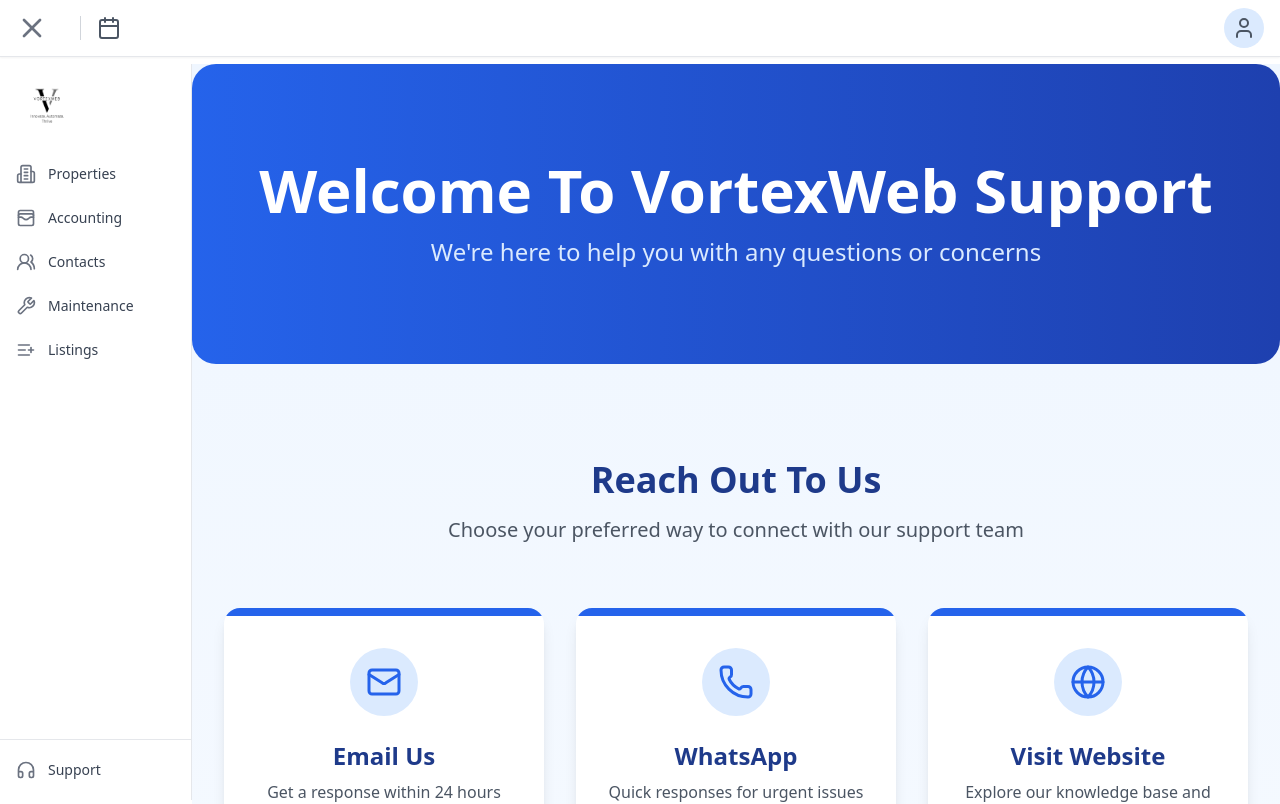
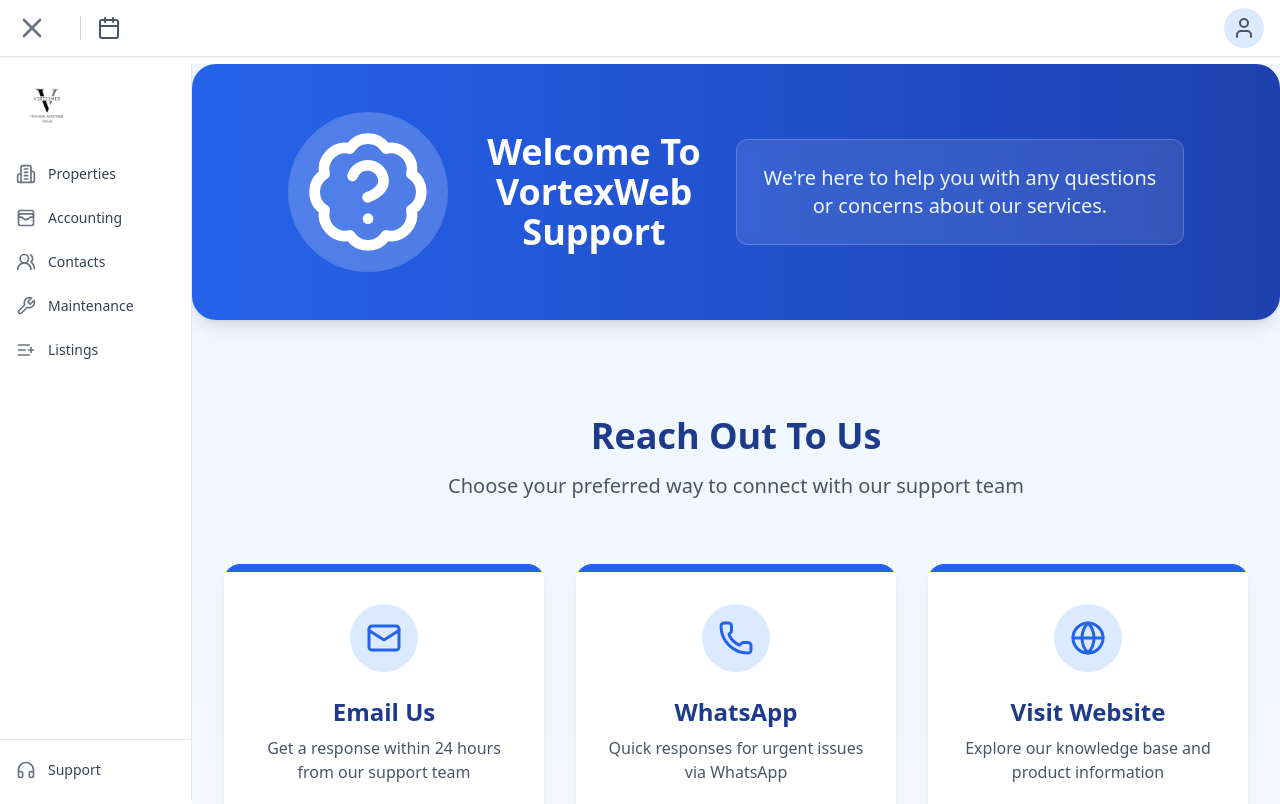
Before and after one commit to VortexWeb-Dev/aghali-property-management, a React (Vite) app: page /support in a window 1280 px wide. Shown: the top 804 px of the page. Built offline with nearby package versions, Linux system fonts and the light colour scheme; no server answers.

Commit message:
added vercel.json

```diff
--- a/src/App.jsx
+++ b/src/App.jsx
@@ -76,6 +76,7 @@
               <Navbar properties={properties} setProperties={setProperties}/>
               <Routes>
                 <Route path="*" element={<Properties data={properties} />} />
+                <Route path="/" element={<PropertyResolver />} />
                 <Route path="/properties" element={<PropertyResolver />} />
                 <Route path="/properties/add" element={<AddProperty />} />
                 <Route path="/accounting" element={<AccountingPage />} />
--- a/src/pages/SupportPage.jsx
+++ b/src/pages/SupportPage.jsx
@@ -1,26 +1,44 @@
-import React from 'react';
-import { Mail, Phone, Globe } from 'lucide-react';
-import FAQAccordion from '../components/FAQAccordion';
+import React from "react";
+import { Mail, Phone, Globe, BadgeHelp } from "lucide-react";
+import FAQAccordion from "../components/FAQAccordion";
 
 const ContactPage = () => {
   return (
     <div className="min-h-screen bg-gradient-to-b from-blue-50 to-white">
+
       {/* Hero Banner */}
-      <div className="bg-gradient-to-r from-blue-600 to-blue-800 rounded-3xl text-white py-16 md:py-24">
+      <div className="bg-gradient-to-r from-blue-600 to-blue-800 rounded-3xl text-white py-8 md:py-12 shadow-lg">
         <div className="container mx-auto px-6">
-          <h1 className="text-4xl md:text-5xl lg:text-6xl font-bold text-center leading-tight">
-            Welcome To VortexWeb Support
-          </h1>
-          <p className="mt-4 text-xl md:text-2xl text-blue-100 text-center max-w-3xl mx-auto">
-            We're here to help you with any questions or concerns
-          </p>
+          <div className="flex flex-col md:flex-row items-center justify-center md:justify-between max-w-4xl mx-auto gap-5">
+            <div className="flex items-center mb-6 md:mb-0">
+              <div className="bg-white/20 p-4 rounded-full mr-6">
+                <BadgeHelp className="w-32 h-32" />
+              </div>
+              <div>
+                <h1 className="text-3xl md:text-4xl font-bold leading-tight">
+                  Welcome To
+                  <br />
+                  VortexWeb Support
+                </h1>
+              </div>
+            </div>
+            <div className="bg-white/10 backdrop-blur-sm p-6 rounded-xl border border-white/20 max-w-md">
+              <p className="text-xl text-blue-50">
+                We're here to help you with any questions or concerns about our
+                services.
+              </p>
+
+            </div>
+          </div>
         </div>
       </div>
 
       {/* Contact Cards Section */}
       <div className="container mx-auto px-6 py-16 md:py-24">
         <div className="text-center mb-16">
-          <h2 className="text-3xl md:text-4xl font-bold text-blue-900">Reach Out To Us</h2>
+          <h2 className="text-3xl md:text-4xl font-bold text-blue-900">
+            Reach Out To Us
+          </h2>
           <p className="mt-4 text-xl text-gray-600 max-w-2xl mx-auto">
             Choose your preferred way to connect with our support team
           </p>
@@ -34,7 +52,9 @@
               <div className="bg-blue-100 p-4 rounded-full mb-6">
                 <Mail size={36} className="text-blue-600" />
               </div>
-              <h3 className="text-2xl font-semibold text-blue-900 mb-2">Email Us</h3>
+              <h3 className="text-2xl font-semibold text-blue-900 mb-2">
+                Email Us
+              </h3>
               <p className="text-gray-600 text-center mb-6">
                 Get a response within 24 hours from our support team
               </p>
@@ -54,7 +74,9 @@
               <div className="bg-blue-100 p-4 rounded-full mb-6">
                 <Phone size={36} className="text-blue-600" />
               </div>
-              <h3 className="text-2xl font-semibold text-blue-900 mb-2">WhatsApp</h3>
+              <h3 className="text-2xl font-semibold text-blue-900 mb-2">
+                WhatsApp
+              </h3>
               <p className="text-gray-600 text-center mb-6">
                 Quick responses for urgent issues via WhatsApp
               </p>
@@ -76,7 +98,9 @@
               <div className="bg-blue-100 p-4 rounded-full mb-6">
                 <Globe size={36} className="text-blue-600" />
               </div>
-              <h3 className="text-2xl font-semibold text-blue-900 mb-2">Visit Website</h3>
+              <h3 className="text-2xl font-semibold text-blue-900 mb-2">
+                Visit Website
+              </h3>
               <p className="text-gray-600 text-center mb-6">
                 Explore our knowledge base and product information
               </p>
@@ -102,11 +126,10 @@
           </p>
         </div>
 
-        <FAQAccordion/>
+        <FAQAccordion />
       </div>
 
       {/* Footer */}
-
     </div>
   );
 };
```
Also changed, not shown: vercel.json (added).
